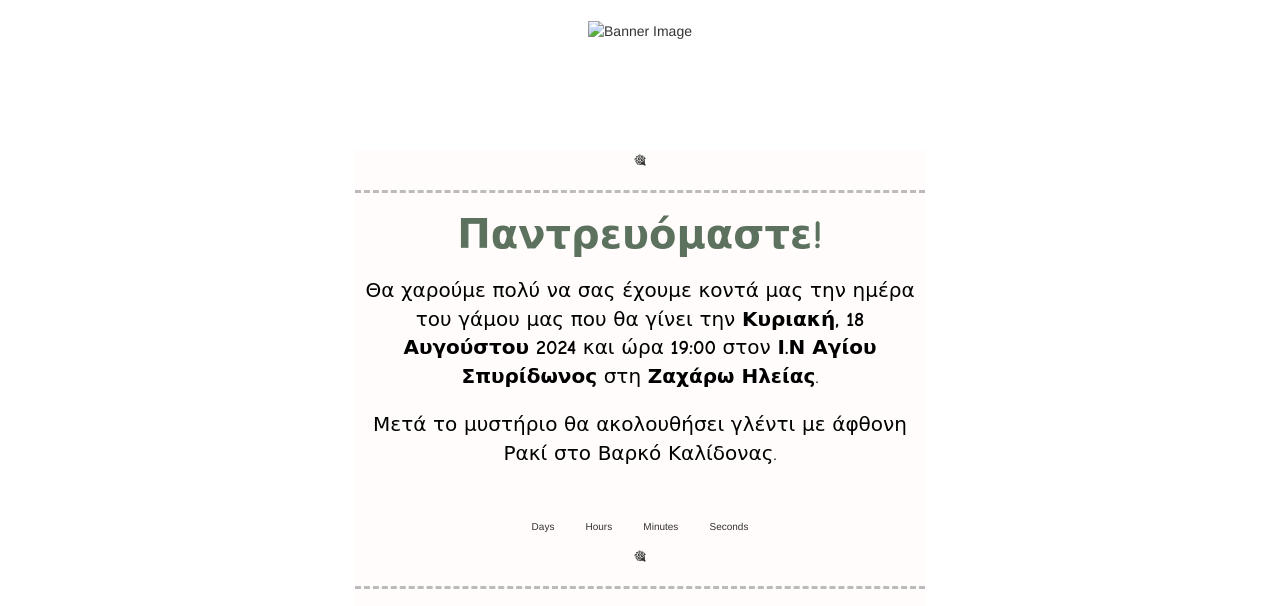
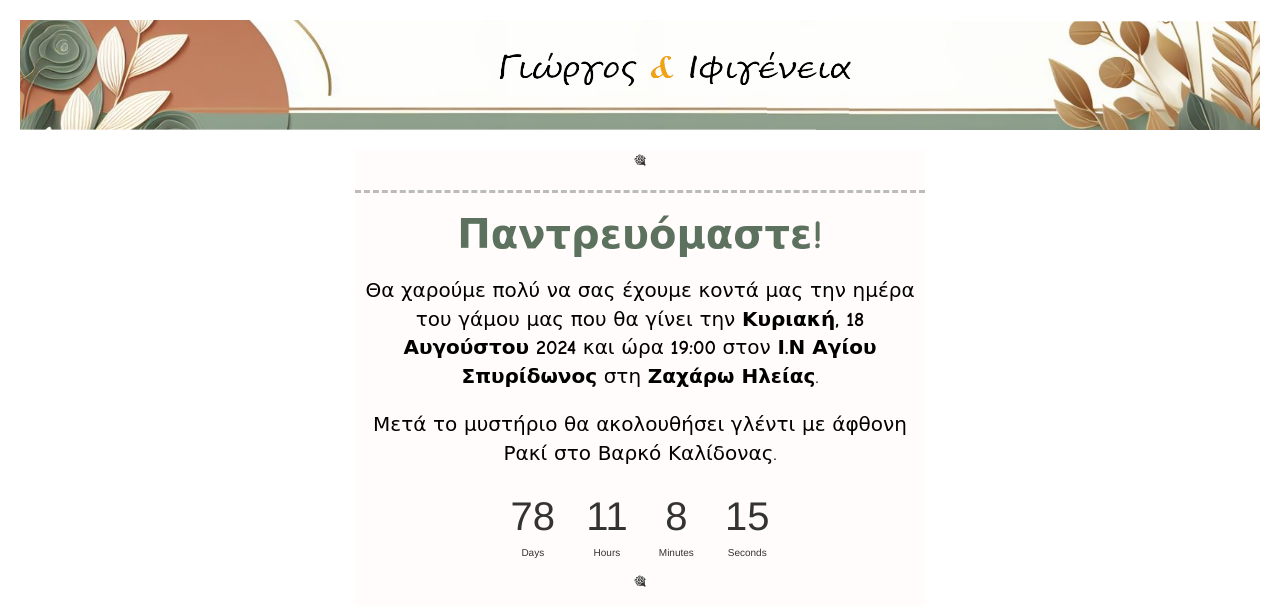
Before and after one commit to GeoPer/ourwedding, a plain HTML site: page index.html in a window 1280 px wide. Shown: the top 606 px of the page. Drawn offline with nearby package versions, Linux system fonts and the light colour scheme.

Commit message:
Add banner and js file

```diff
--- a/index.html
+++ b/index.html
@@ -13,7 +13,7 @@
 	<script src="./my_script.js"></script>
 
 	<div class="header-banner">
-		<img src="./images/test2.png" srcset="./images/images.jpg 3x" alt="Banner Image">
+		<img src="./images/banner.png" srcset="./images/images.jpg 3x" alt="Banner Image">
 	</div>
 	<div class="container">
 	<div class="responsive-div-left"></div>
--- /dev/null
+++ b/my_script.js
@@ -0,0 +1,30 @@
+// Set the date we're counting down to
+var countDownDate = new Date("Aug 18, 2024 19:00:00").getTime();
+
+// Update the count down every 1 second
+var x = setInterval(function() {
+
+	// Get today's date and time
+	var now = new Date().getTime();
+
+	// Find the distance between now and the count down date
+	var distance = countDownDate - now;
+
+	// Time calculations for days, hours, minutes and seconds
+	var days = Math.floor(distance / (1000 * 60 * 60 * 24));
+	var hours = Math.floor((distance % (1000 * 60 * 60 * 24)) / (1000 * 60 * 60));
+	var minutes = Math.floor((distance % (1000 * 60 * 60)) / (1000 * 60));
+	var seconds = Math.floor((distance % (1000 * 60)) / 1000);
+
+	// Display the result in the element with id="countdown"
+	  document.getElementById("days").innerHTML = days;
+	  document.getElementById("hours").innerHTML = hours;
+	  document.getElementById("minutes").innerHTML = minutes;
+	  document.getElementById("seconds").innerHTML = seconds;
+
+	// If the count down is finished, write some text
+	if (distance < 0) {
+	clearInterval(x);
+	document.getElementById("countdown").innerHTML = "EXPIRED";
+	}
+}, 1000);
```
Also changed, not shown: images/banner.png (added).
